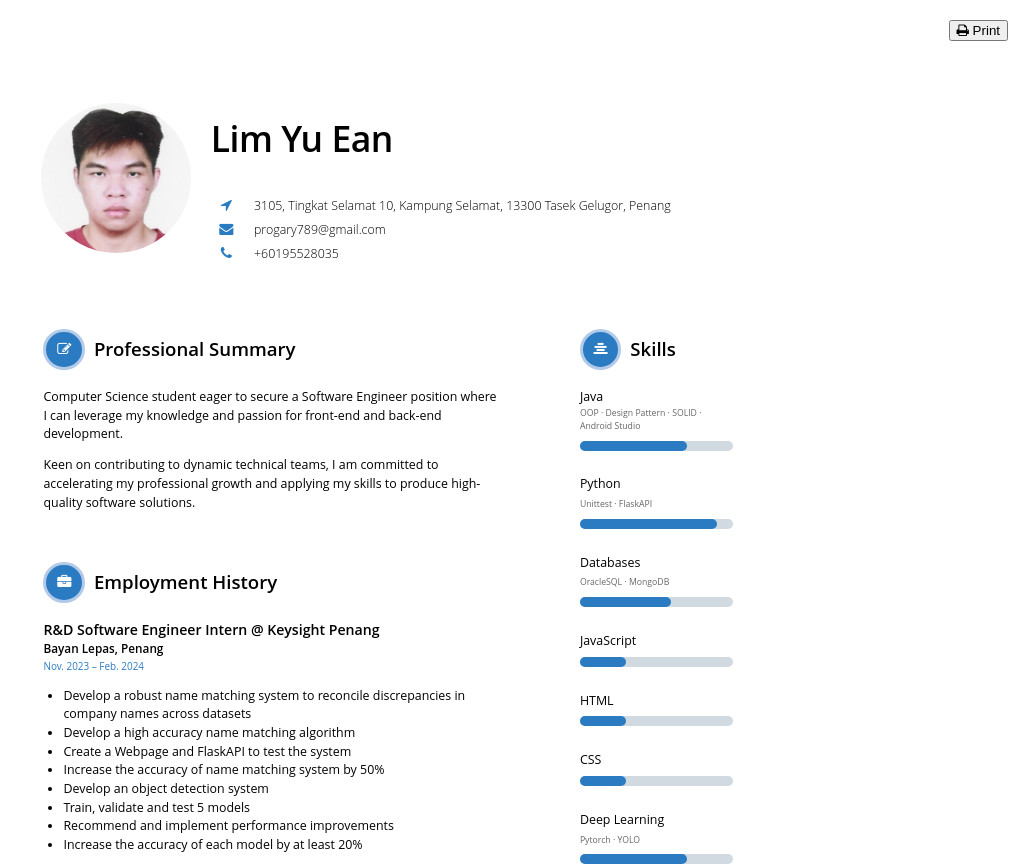
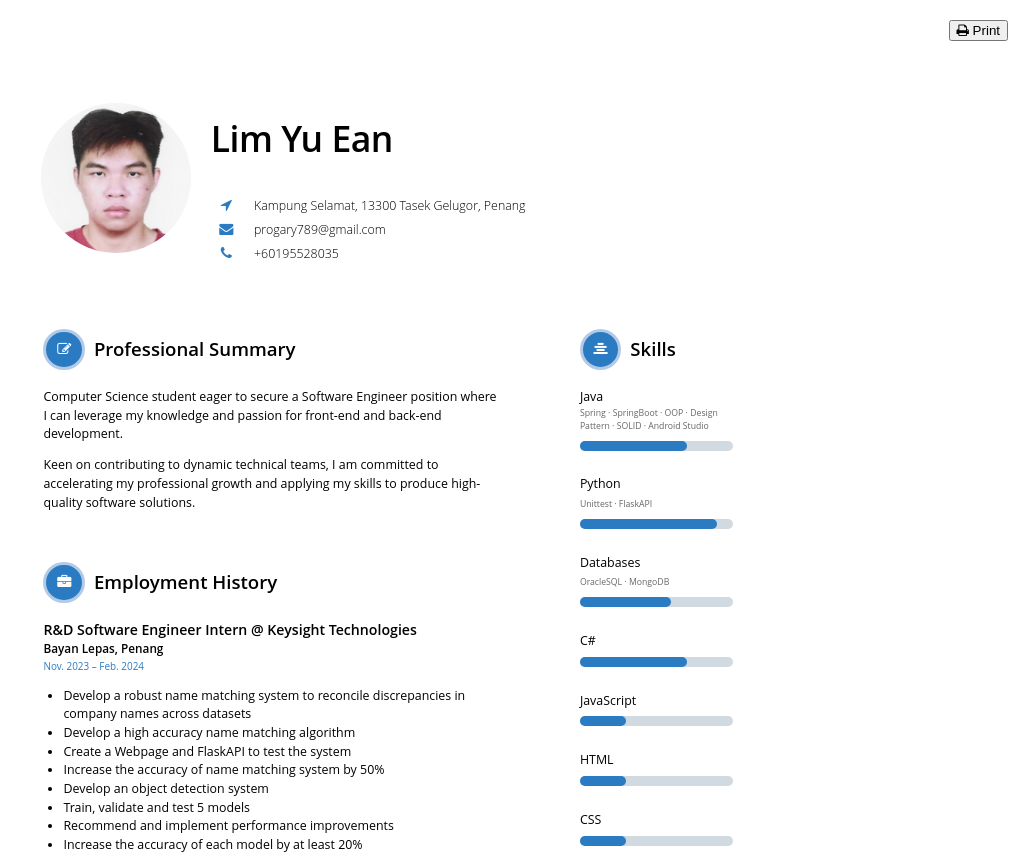
Before and after one commit to YuEan8595/Resume, a plain HTML site: page index.html in a window 1280 px wide. Shown: the top 867 px of the page, without its empty margins (252-1280 px from the left). Drawn offline with Linux system fonts and the light colour scheme; a web font is replaced by a local one.

Commit message:
Add files via upload

```diff
--- a/index.html
+++ b/index.html
@@ -23,7 +23,7 @@
           <h1>Lim Yu Ean</h1>
           <div class="info-item">
             <span class="info-label"><i class="fa fa-location-arrow"></i></span>
-            <span class="info-text">3105, Tingkat Selamat 10, Kampung Selamat, 13300 Tasek Gelugor, Penang</span>
+            <span class="info-text">Kampung Selamat, 13300 Tasek Gelugor, Penang</span>
           </div>
           <div class="info-item">
             <span class="info-label"><i class="fa fa-envelope"></i></span>
@@ -61,7 +61,7 @@
               </div>
               <div class="xp-item">
                 <div class="xp-job">
-                  R&D Software Engineer Intern <span>@ Keysight Penang</span>
+                  R&D Software Engineer Intern <span>@ Keysight Technologies</span>
                   <br>
                   <small>Bayan Lepas, Penang</small>
                 </div>
@@ -143,7 +143,7 @@
               <div class="resume__text">
                 <div class="extra">
                   <div class="extra-info">Java
-                    <br><small>OOP · Design Pattern · SOLID · Android Studio</small>
+                    <br><small>Spring · SpringBoot · OOP · Design Pattern · SOLID · Android Studio</small>
                   </div>
                   <div class="extra-details">
                     <div class="extra-details__progress" style="width:70%"></div>
@@ -163,6 +163,13 @@
                     </div>
                     <div class="extra-details">
                       <div class="extra-details__progress" style="width:60%"></div>
+                    </div>
+                  </div>
+                <div class="extra">
+                    <div class="extra-info">C#
+                    </div>
+                    <div class="extra-details">
+                      <div class="extra-details__progress" style="width:70%"></div>
                     </div>
                   </div>
                 <div class="extra">
```
